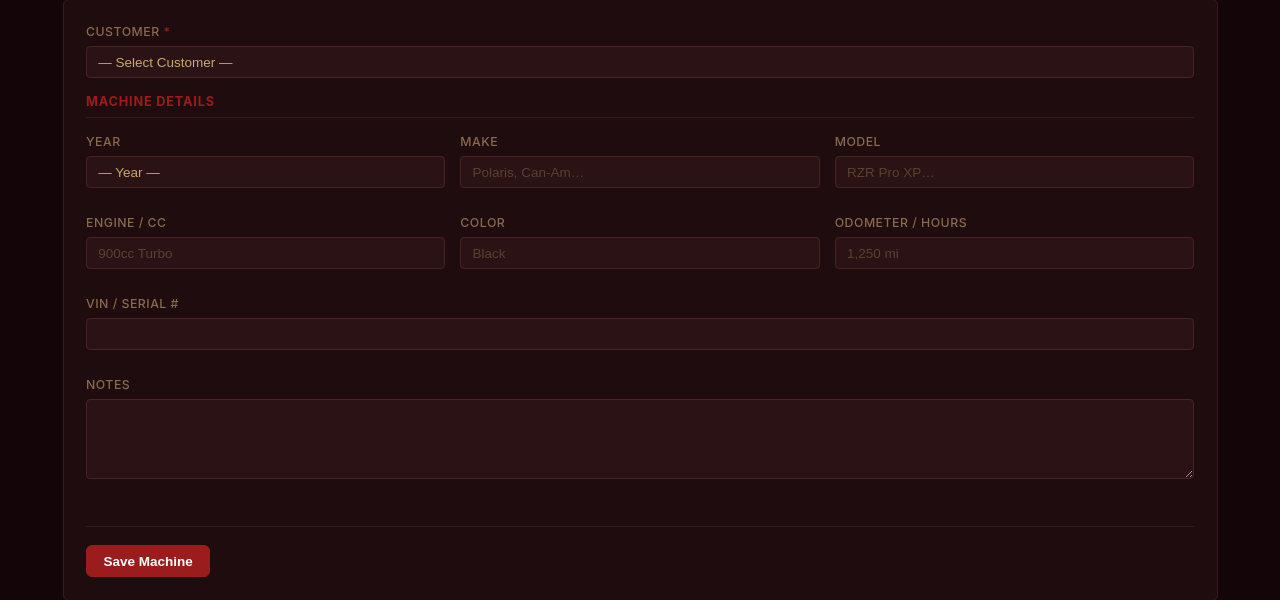
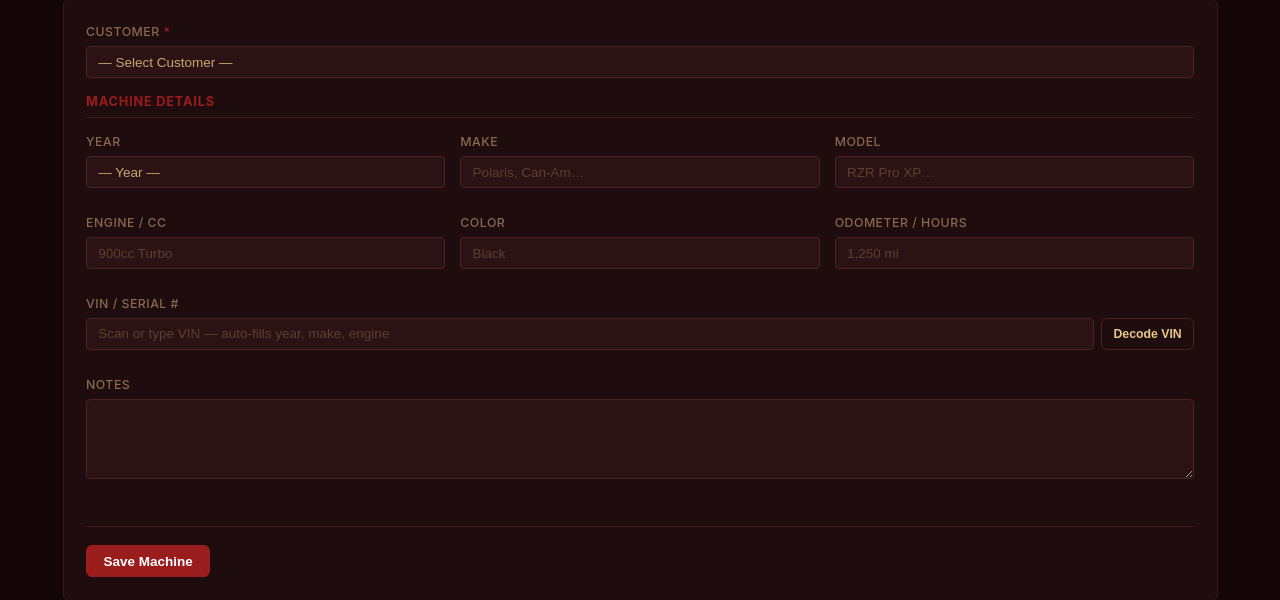
Before and after one commit to brthurr/red-dirt-utv-crm, a Flask app: page /machines/new in a window 1280 px wide. Shown: the part 152-752 px from the top of the page. Run offline with Flask 3, Linux system fonts and the light colour scheme; a user stored in the database is signed in.

Commit message:
Add NHTSA VIN decode to machine form
- New /machines/api/vin/<vin> endpoint decodes via NHTSA vPIC
- Returns year, make (normalized via NHTSA_MAKE_MAP), engine CC
- Decode VIN button auto-fills year/make/engine and triggers
  model datalist load for the decoded make
- Also auto-decodes on VIN field blur when year is not yet set
- Status line shows which fields were filled or surfaces errors

https://claude.ai/code/session_01X5PaShLmPXQ1kguKUQbHss

```diff
--- a/app/routes/machines.py
+++ b/app/routes/machines.py
@@ -13,6 +13,33 @@ machines_bp = Blueprint('machines', __name__, url_prefix='/machines')
 # ---------------------------------------------------------------------------
 # Static lookup data
 # ---------------------------------------------------------------------------
+
+# Maps NHTSA's uppercase make names → our display names
+NHTSA_MAKE_MAP = {
+    'POLARIS INDUSTRIES INC': 'Polaris',
+    'POLARIS': 'Polaris',
+    'BRP': 'Can-Am',
+    'BOMBARDIER RECREATIONAL PRODUCTS': 'Can-Am',
+    'YAMAHA MOTOR CORPORATION': 'Yamaha',
+    'YAMAHA': 'Yamaha',
+    'AMERICAN HONDA MOTOR CO., INC.': 'Honda',
+    'HONDA': 'Honda',
+    'KAWASAKI MOTORS CORP., U.S.A.': 'Kawasaki',
+    'KAWASAKI': 'Kawasaki',
+    'ARCTIC CAT INC': 'Arctic Cat',
+    'ARCTIC CAT': 'Arctic Cat',
+    'TEXTRON SPECIALIZED VEHICLES': 'Textron',
+    'CFMOTO': 'CFMOTO',
+    'KUBOTA CORPORATION': 'Kubota',
+    'KUBOTA': 'Kubota',
+    'DEERE & COMPANY': 'John Deere',
+    'JOHN DEERE': 'John Deere',
+    'SUZUKI MOTOR CORPORATION': 'Suzuki',
+    'SUZUKI': 'Suzuki',
+    'KYMCO': 'Kymco',
+    'MASSIMO MOTOR SPORTS': 'Massimo',
+    'HISUN MOTORS': 'Hisun',
+}
 
 UTV_MAKES = [
     'Arctic Cat', 'Can-Am', 'CFMOTO', 'Club Car', 'E-Z-GO',
@@ -91,6 +118,50 @@ def api_models():
         return jsonify([])
 
 
+@machines_bp.route('/api/vin/<path:vin>')
+@login_required
+def api_vin(vin):
+    vin = vin.strip().upper()
+    if len(vin) < 8:
+        return jsonify({'ok': False, 'error': 'VIN too short.'})
+    try:
+        url = (
+            f'https://vpic.nhtsa.dot.gov/api/vehicles/'
+            f'DecodeVinValues/{quote(vin)}?format=json'
+        )
+        with urlopen(url, timeout=8) as resp:
+            data = json.loads(resp.read())
+        r = data.get('Results', [{}])[0]
+
+        # ErrorCode 0 = clean decode; 6/8 = partial but usable
+        error_code = str(r.get('ErrorCode', '0')).strip()
+        if error_code not in ('0', '6', '8'):
+            return jsonify({'ok': False, 'error': 'VIN not found in NHTSA database.'})
+
+        year = r.get('ModelYear', '').strip()
+        raw_make = r.get('Make', '').strip().upper()
+        make = NHTSA_MAKE_MAP.get(raw_make, raw_make.title() if raw_make else '')
+        model = r.get('Model', '').strip()
+
+        cc_raw = r.get('DisplacementCC', '').strip()
+        engine_cc = ''
+        if cc_raw:
+            try:
+                cc_val = float(cc_raw)
+                if cc_val > 0:
+                    engine_cc = f'{int(round(cc_val))}cc'
+            except ValueError:
+                pass
+
+        if not year and not make:
+            return jsonify({'ok': False, 'error': 'VIN not found in NHTSA database.'})
+
+        return jsonify({'ok': True, 'year': year, 'make': make,
+                        'model': model, 'engine_cc': engine_cc})
+    except Exception:
+        return jsonify({'ok': False, 'error': 'Could not reach NHTSA. Try again.'})
+
+
 # ---------------------------------------------------------------------------
 # Routes
 # ---------------------------------------------------------------------------
--- a/app/templates/machines/form.html
+++ b/app/templates/machines/form.html
@@ -108,8 +108,13 @@
 
       <div class="form-group span-3">
         <label class="form-label" for="vin">VIN / Serial #</label>
-        <input type="text" id="vin" name="vin" class="form-input"
-               value="{{ machine.vin if machine else '' }}" />
+        <div style="display:flex;gap:.5rem;">
+          <input type="text" id="vin" name="vin" class="form-input" style="flex:1;"
+                 value="{{ machine.vin if machine else '' }}"
+                 placeholder="Scan or type VIN — auto-fills year, make, engine" />
+          <button type="button" id="vin-decode-btn" class="btn btn-outline btn-sm">Decode VIN</button>
+        </div>
+        <p id="vin-status" style="display:none;margin:.35rem 0 0;font-size:.85rem;"></p>
       </div>
 
       <div class="form-group span-3">
@@ -166,6 +171,44 @@
 
   // Pre-load models when editing an existing machine
   if (makeInput.value.trim()) loadModels();
+
+  // ----- VIN Decode -----
+  const vinInput   = document.getElementById('vin');
+  const decodeBtn  = document.getElementById('vin-decode-btn');
+  const vinStatus  = document.getElementById('vin-status');
+  const engineInput = document.getElementById('engine_cc');
+
+  function showVinStatus(msg, ok) {
+    vinStatus.textContent = msg;
+    vinStatus.style.color = ok ? 'var(--color-success, #2e7d32)' : 'var(--color-warning, #b45309)';
+    vinStatus.style.display = 'block';
+    if (ok) setTimeout(() => { vinStatus.style.display = 'none'; }, 5000);
+  }
+
+  function decodeVin() {
+    const vin = vinInput.value.trim();
+    if (vin.length < 8) { showVinStatus('Enter at least 8 characters.', false); return; }
+    decodeBtn.disabled = true;
+    decodeBtn.textContent = '…';
+    fetch('/machines/api/vin/' + encodeURIComponent(vin))
+      .then(r => r.json())
+      .then(data => {
+        if (!data.ok) { showVinStatus(data.error, false); return; }
+        const filled = [];
+        if (data.year)      { yearSelect.value = data.year;   filled.push('year'); }
+        if (data.make)      { makeInput.value  = data.make;   filled.push('make'); loadModels(); }
+        if (data.engine_cc) { engineInput.value = data.engine_cc; filled.push('engine'); }
+        showVinStatus('✓ Filled from VIN: ' + filled.join(', '), true);
+      })
+      .catch(() => showVinStatus('Could not reach NHTSA — check connection.', false))
+      .finally(() => { decodeBtn.disabled = false; decodeBtn.textContent = 'Decode VIN'; });
+  }
+
+  decodeBtn.addEventListener('click', decodeVin);
+  // Auto-decode on blur once we have a plausible VIN length
+  vinInput.addEventListener('blur', function () {
+    if (this.value.trim().length >= 8 && !yearSelect.value) decodeVin();
+  });
 }());
 </script>
 {% endblock %}
```
